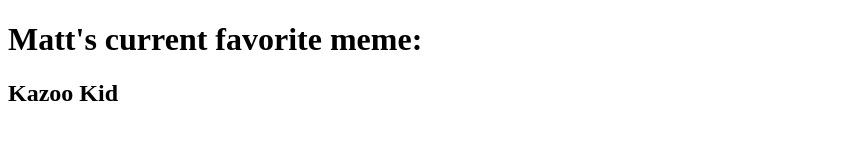
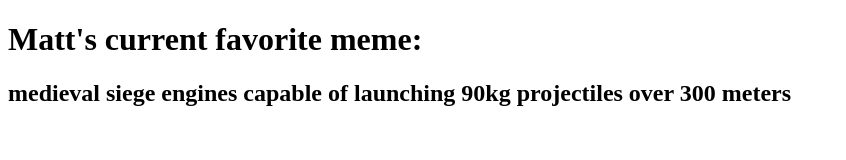
Before and after one commit to mcellis712/mcellis712.github.io, a plain HTML site: page index.html in a window 1280 px wide. Shown: the whole page, without its empty margins (0-846 px from the left). Drawn offline with Linux system fonts and the light colour scheme.

Commit message:
Update index.html

```diff
--- a/index.html
+++ b/index.html
@@ -5,6 +5,6 @@
 </head>
 <body>
 <h1>Matt's current favorite meme:</h1>
-  <h2>Kazoo Kid</h2>
+  <h2>medieval siege engines capable of launching 90kg projectiles over 300 meters</h2>
 </body>
 </html>
```
